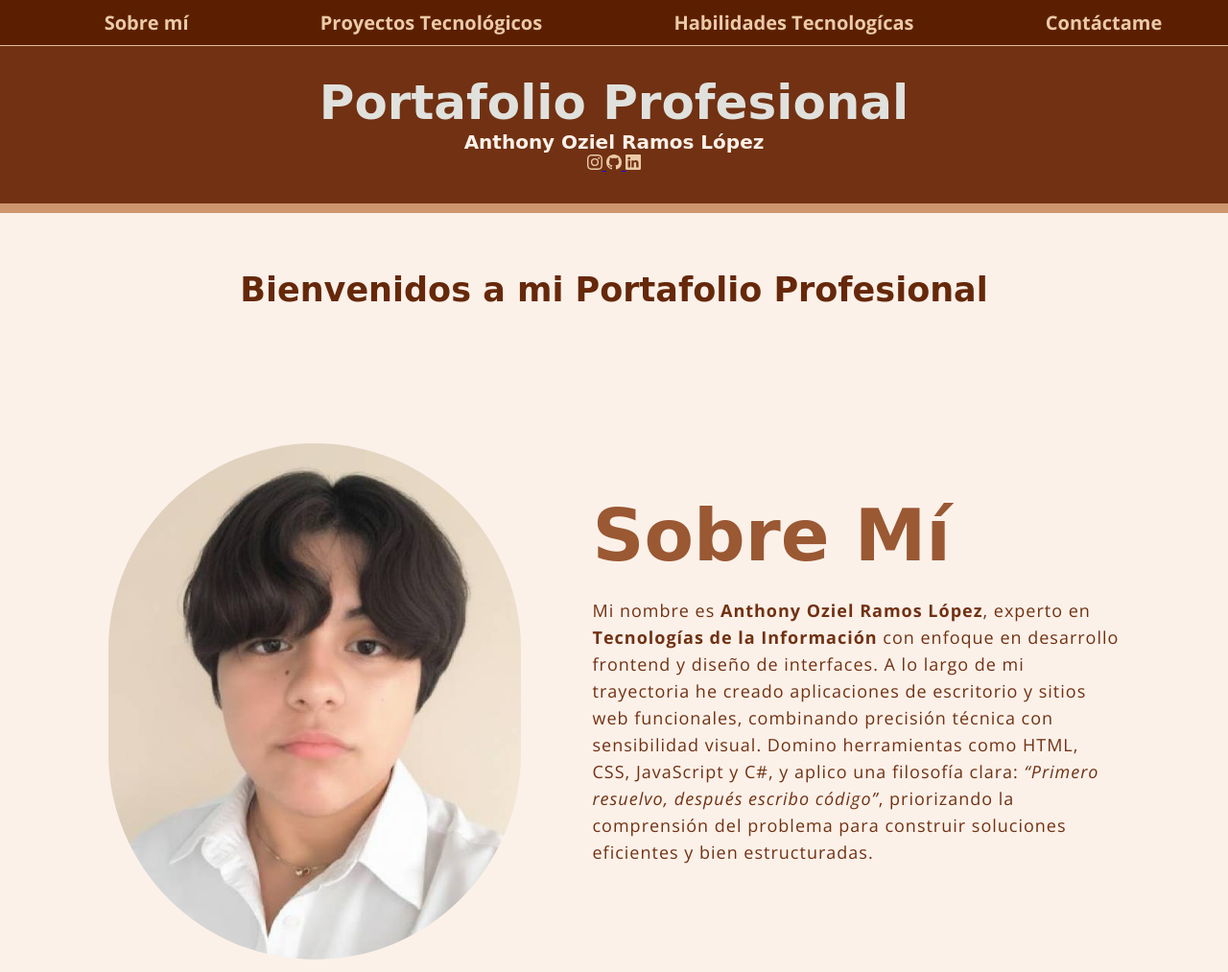
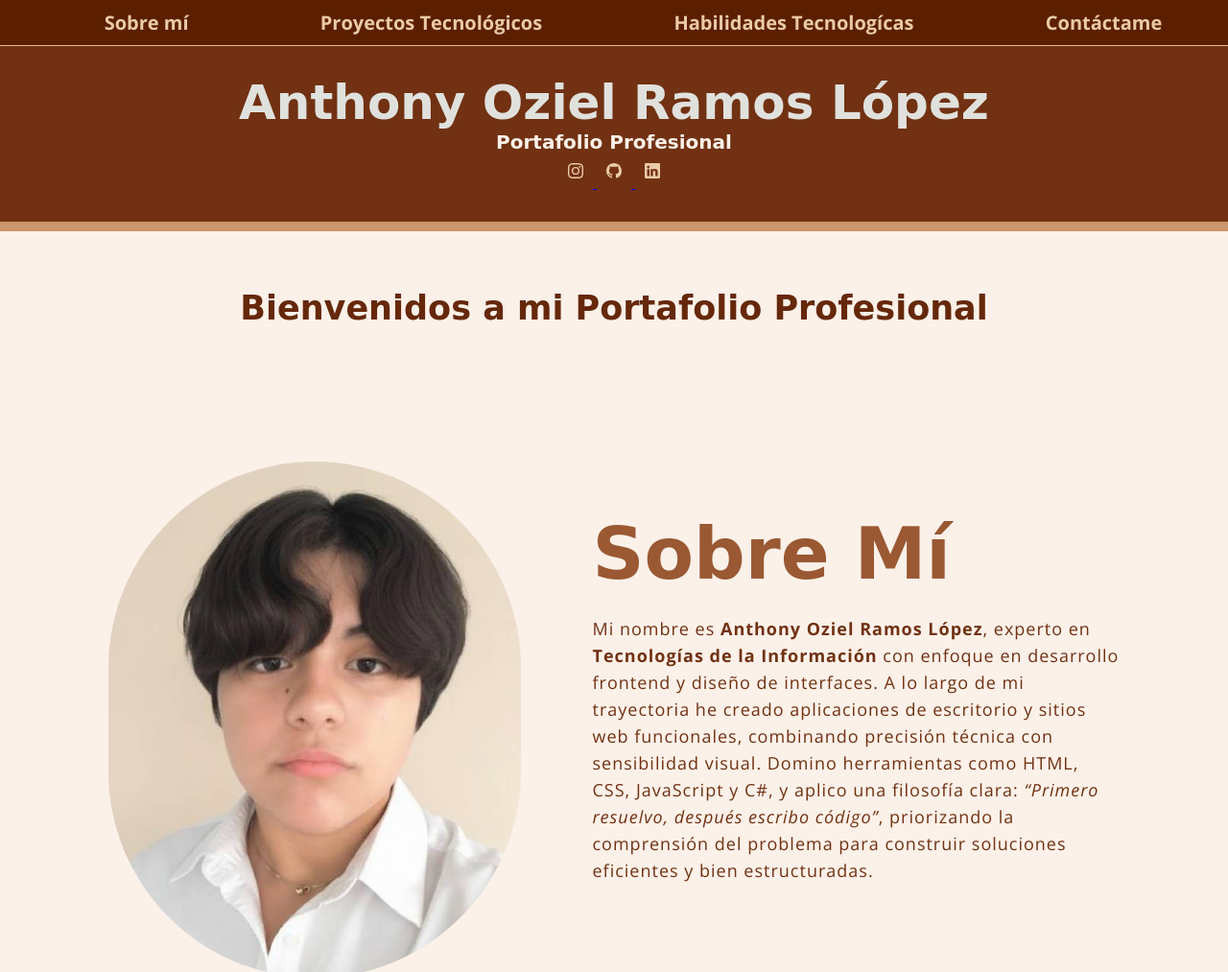
Before and after one commit to ThonyOziel/Portafolio-ARamos, a plain HTML site: page index.html in a window 1280 px wide. Shown: the top 1013 px of the page at 96% size. Drawn offline with nearby package versions, Linux system fonts and the light colour scheme; a web font is replaced by a local one.

Commit message:
Última actualización. Cambios ligeros de colores en proyecto y corrección de textos.

```diff
--- a/css/main.css
+++ b/css/main.css
@@ -79,6 +79,7 @@ p {
 
 .bi {
     color: #EBCAA8;
+    padding: 10px 10px;
 }
 
 .sobre-mi {
@@ -130,7 +131,7 @@ section {
 }
 
 .proyectos {
-    background: #CBA884;
+    background: #B4764F;
     width: 100%;
     padding: 100px 0px;
 }
--- a/index.html
+++ b/index.html
@@ -17,8 +17,8 @@
         </ul>
     </nav>
     <header> <!-- ENCABEZADO DE LA PÁGINA WEB -->
-        <h1>Portafolio Profesional</h1>
-        <h4>Anthony Oziel Ramos López</h4>
+        <h1>Anthony Oziel Ramos López</h1>
+        <h4>Portafolio Profesional</h4>
         <aside>
             <a href="https://www.instagram.com/gottalovethony?igsh=cGZxMjFjdDFsenM0" class="redes">
                 <svg xmlns="http://www.w3.org/2000/svg" width="16" height="16" fill="currentColor"
```
